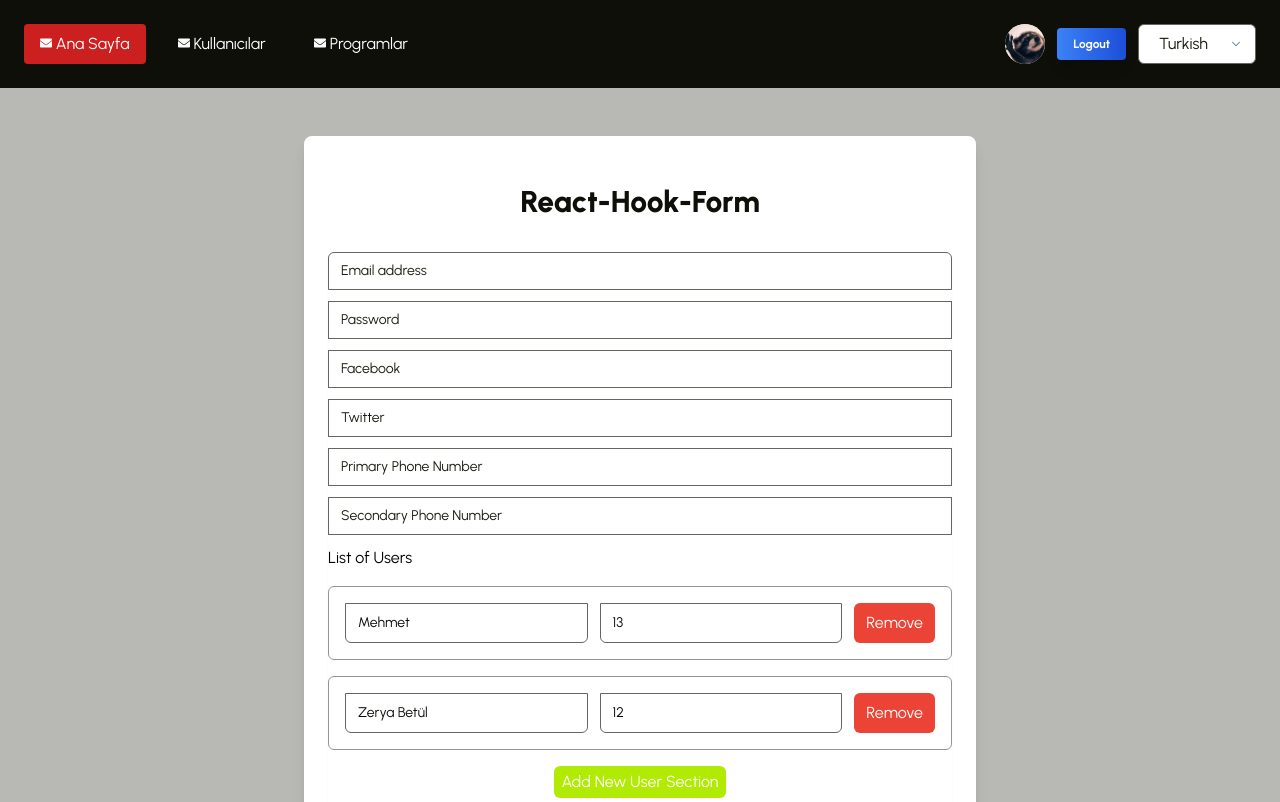
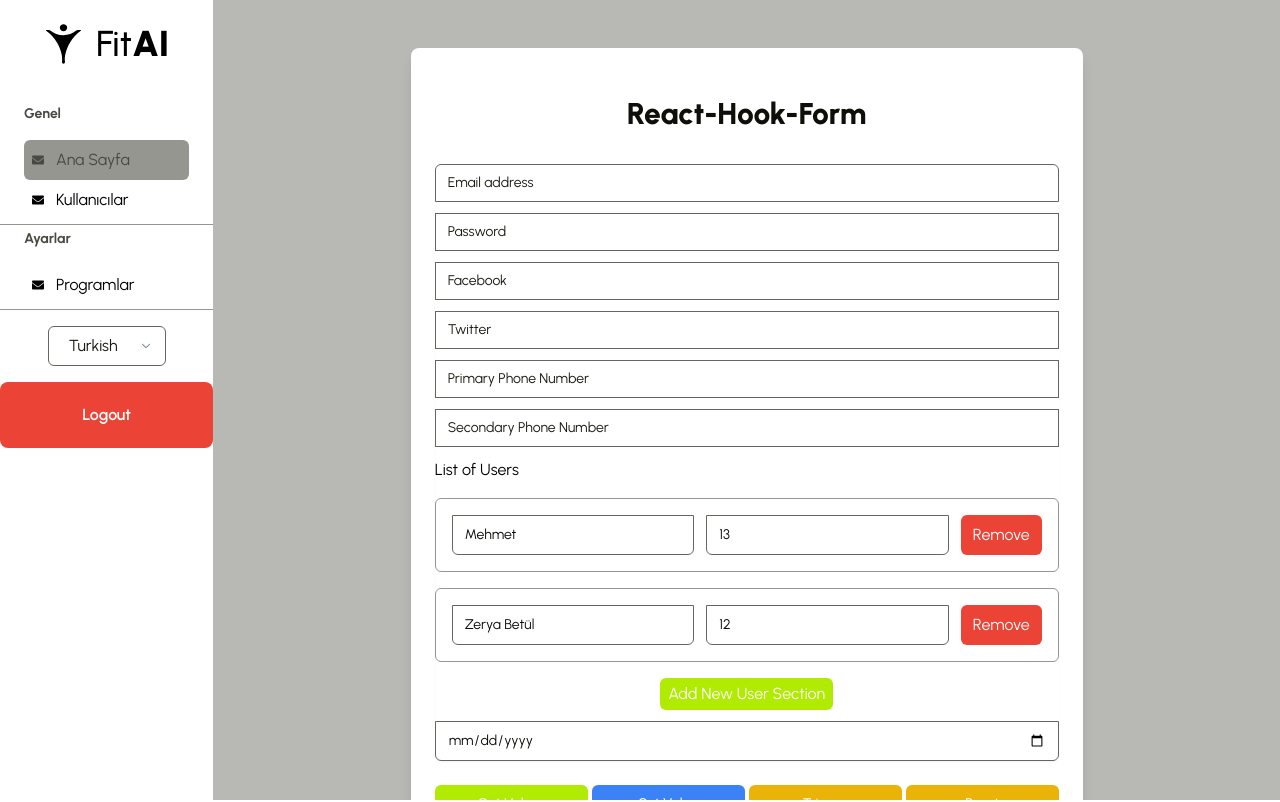
Before and after one commit to MobvenTeam1/FitAI-front-end-app-react.ts, a React (Vite) app: page / in a window 1280 px wide. Shown: the top 802 px of the page. Built offline with nearby package versions, Linux system fonts and the light colour scheme; sample sign-in values are in the browser's storage.

Commit message:
siderbar updated

```diff
--- a/src/layouts/dashboard/Account.tsx
+++ b/src/layouts/dashboard/Account.tsx
@@ -1,17 +1,8 @@
-import { useContext } from "react";
-import { AuthContext } from "../../auth/AuthContext";
-
 export const Account: React.FC = () => {
-  const { logout } = useContext(AuthContext);
 
   return (
     <div>
-      <button
-        className="bg-gradient-to-r from-blue-500 to-blue-700 hover:from-blue-700 hover:to-blue-500 text-white text-xs font-bold py-2 px-4 rounded shadow-lg transition-colors duration-200"
-        onClick={logout}
-      >
-        Logout
-      </button>
+      account
     </div>
   );
 };
--- a/src/layouts/dashboard/DashboardLayoutMain.tsx
+++ b/src/layouts/dashboard/DashboardLayoutMain.tsx
@@ -1,12 +1,16 @@
 import { Outlet } from "react-router-dom";
-import { Header } from "./Header";
+import { Sidebar } from "./Sidebar";
 
 export const DashboardLayoutMain: React.FC = () => {
   return (
-    <>
-      <Header />
+    <div className="grid grid-cols-12 h-screen">
+      <div className="col-span-2">
+        <Sidebar />
+      </div>
 
-      <Outlet />
-    </>
+      <div className="col-span-10 overflow-auto">
+        <Outlet />
+      </div>
+    </div>
   );
 };
--- /dev/null
+++ b/src/layouts/dashboard/Logout.tsx
@@ -0,0 +1,13 @@
+import { useContext } from "react";
+import { AuthContext } from "../../auth/AuthContext";
+import { CustomButton } from "../../components/customs/custom-button";
+
+export const Logout: React.FC = () => {
+  const { logout } = useContext(AuthContext);
+
+  return (
+    <div>
+      <CustomButton onClick={logout} label="Logout" color="red" />
+    </div>
+  );
+};
--- /dev/null
+++ b/src/layouts/dashboard/Sidebar.tsx
@@ -0,0 +1,58 @@
+import React from "react";
+import { useTranslation } from "react-i18next";
+import { Link, useLocation } from "react-router-dom";
+import { DashboardNavigation } from "../../routes/dashboard-navigation";
+import SvgColor from "../../components/svg-color";
+// import { Racoon } from "./Racoon";
+import { ChangeLng } from "../../locales/change-lng";
+import { Logout } from "./Logout";
+
+export const Sidebar: React.FC = () => {
+  const location = useLocation();
+  const { t } = useTranslation();
+
+  const isCurrentPath = (path: string) => {
+    return location.pathname === path;
+  };
+
+  return (
+    <aside className="flex flex-col gap-4">
+      <div className="flex items-center justify-center gap-3 p-6">
+        <SvgColor src="/logo/logo.svg" width={40} height={40} />
+        <h1 className="text-4xl font-medium">
+          Fit<span className="font-black">AI</span>
+        </h1>
+      </div>
+      {/* <Racoon /> */}
+
+      <nav className="flex flex-col gap-1">
+        {DashboardNavigation.map((item, index) => (
+          <>
+            <div key={index} className="flex flex-col gap-4 px-6">
+              <p className="font-bold text-sm text-gray-400">{item.subheader}</p>
+              <div className="flex flex-col">
+                {item.navs.map((nav, index) => (
+                  <Link
+                    key={index}
+                    to={nav.path}
+                    className={`flex items-center gap-3 p-2 rounded-md ${
+                      isCurrentPath(nav.path)
+                        ? "bg-gray-200 text-gray-400"
+                        : "text-black"
+                    }`}
+                  >
+                    {nav.icon}
+                    <span>{t(nav.title)}</span>
+                  </Link>
+                ))}
+              </div>
+            </div>
+            <hr />
+          </>
+        ))}
+      </nav>
+      <ChangeLng />
+      <Logout />
+    </aside>
+  );
+};
--- a/src/locales/change-lng.tsx
+++ b/src/locales/change-lng.tsx
@@ -32,7 +32,7 @@ export const ChangeLng: FC = () => {
   }, [i18n, language]);
 
   return (
-    <div className="flex justify-center items-center bg-gray-800 rounded-md">
+    <div className="flex justify-center items-center rounded-md w-full">
       <div className="relative inline-flex">
         <svg
           className="w-2 h-2 absolute top-0 right-0 m-4 pointer-events-none"
--- a/src/pages/dashboard/Programs.tsx
+++ b/src/pages/dashboard/Programs.tsx
@@ -1,3 +1,7 @@
+import { Account } from "../../layouts/dashboard/Account";
+
 export const Programs: React.FC = () => {
-  return <div>Programs</div>;
+  return <div>
+    <Account />
+  </div>;
 };
--- a/src/routes/dashboard-navigation.tsx
+++ b/src/routes/dashboard-navigation.tsx
@@ -8,15 +8,25 @@ export const ICONS = {
 };
 
 export const DashboardNavigation = [
+  {
+    subheader: "Genel",
+    navs: [
       { title: "home", path: paths.dashboard.root, icon: ICONS.home },
       {
         title: "users",
         path: paths.dashboard.users.root,
         icon: ICONS.home,
       },
+    ],
+  },
+  {
+    subheader: "Ayarlar",
+    navs: [
       {
         title: "programs",
         path: paths.dashboard.programs,
         icon: ICONS.home,
       },
+    ],
+  },
 ];
```
Lines whose indentation alone changed are shown as unchanged.
